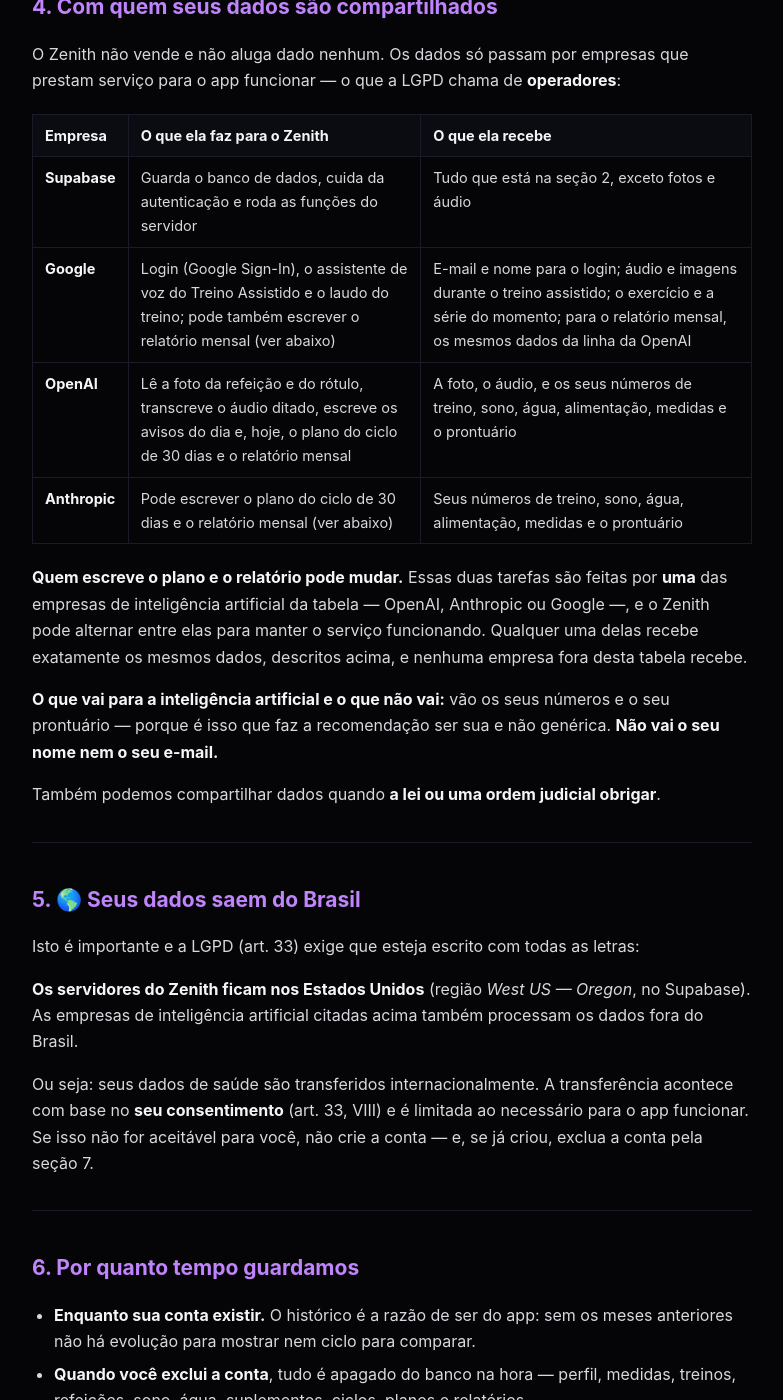
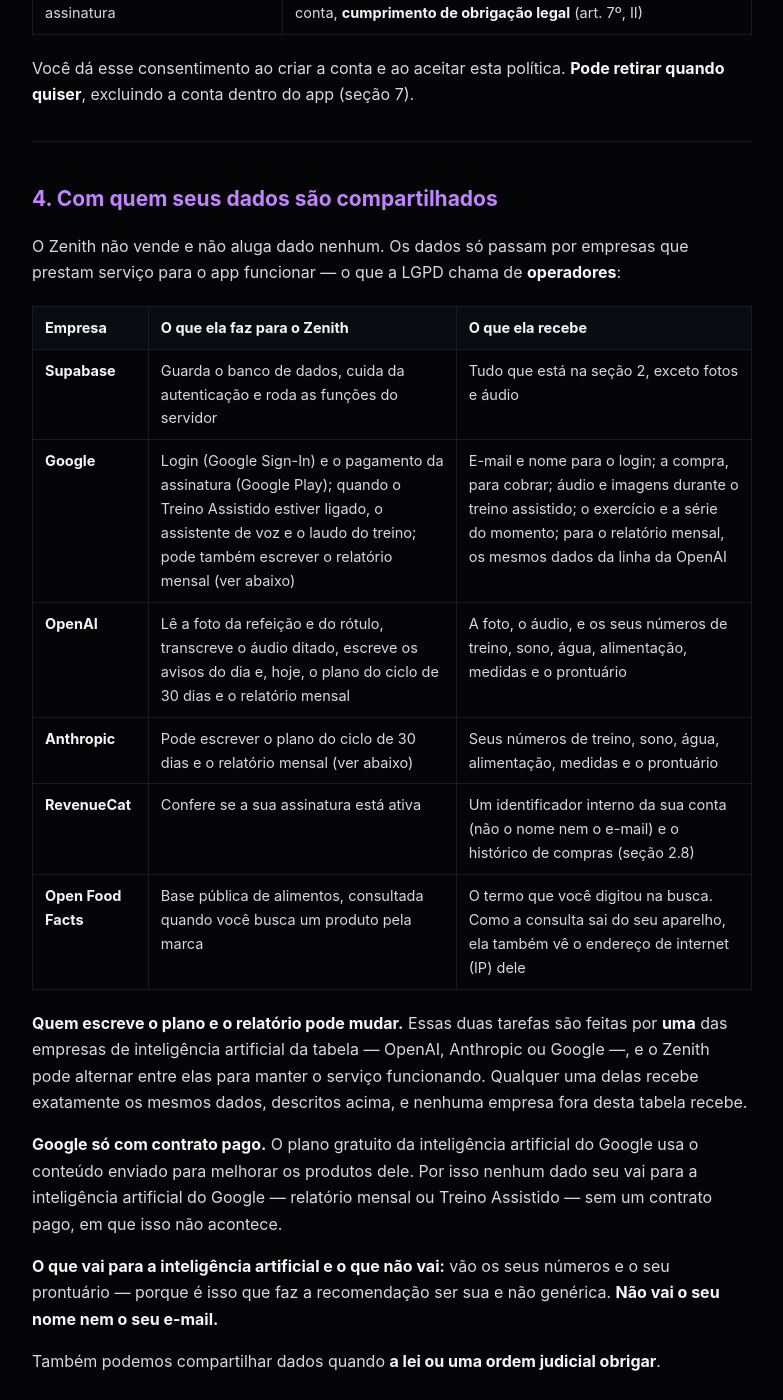
Before and after one commit to rogermarques7/zenith-legal, a Jekyll site: the page built from privacidade.md, in a window 1280 px wide and 1400 px high, scrolled down 3721 px. Shown: the whole window, without its empty margins (248-1031 px from the left). Built offline with Jekyll 4.4.1, drawn with Linux system fonts in a browser that asks for light colours; some of the changed text lies outside the part shown.

Commit message:
docs(legal): exclusao sem sobras, RevenueCat/Google Play/Open Food Facts, idade minima, sem backup (15/10/2026)
Co-Authored-By: Claude Opus 5.5 <noreply@anthropic.com>

```diff
--- a/privacidade.md
+++ b/privacidade.md
@@ -29,7 +29,7 @@ para quê.
 ## 2. O que o Zenith coleta
 
 Só existe uma forma de entrar no app: **sua conta Google**. O Zenith não cria
-senha, não pede senha e não guarda senha nenhuma.
+nem pede senha.
 
 ### 2.1 Dados da conta
 
@@ -115,7 +115,15 @@ repetições enquanto você treina.
   ligado àquela sessão de treino.
 - O recurso só liga quando você escolhe ligar, treino a treino.
 
-### 2.8 O que o Zenith NÃO coleta
+### 2.8 Assinatura Premium
+
+Quando você assina, o pagamento é feito pelo **Google Play** — o Zenith nunca
+vê o número do seu cartão nem outro dado de pagamento. O que o Zenith recebe é
+o **histórico de compras**: qual plano, quando, o valor, se renovou ou foi
+cancelado, e o número do pedido. Esse histórico passa pelo **RevenueCat**, a
+empresa que confere a assinatura para nós (seção 4).
+
+### 2.9 O que o Zenith NÃO coleta
 
 - **Não coletamos localização** — nem aproximada, nem precisa.
 - **Não acessamos contatos, agenda, fotos da galeria, SMS nem chamadas.**
@@ -146,6 +154,7 @@ qualquer decisão automatizada que produza efeito jurídico sobre você.
 |---|---|
 | Conta, perfil, uso do app | **Execução de contrato** (art. 7º, V) — sem eles não há app |
 | Dados de saúde, corpo, sono, prontuário, fotos e voz | **Consentimento específico e destacado** (art. 11, I) |
+| Histórico de compras da assinatura | **Execução de contrato** (art. 7º, V) e, depois da exclusão da conta, **cumprimento de obrigação legal** (art. 7º, II) |
 
 Você dá esse consentimento ao criar a conta e ao aceitar esta política. **Pode
 retirar quando quiser**, excluindo a conta dentro do app (seção 7).
@@ -160,15 +169,22 @@ prestam serviço para o app funcionar — o que a LGPD chama de **operadores**:
 | Empresa | O que ela faz para o Zenith | O que ela recebe |
 |---|---|---|
 | **Supabase** | Guarda o banco de dados, cuida da autenticação e roda as funções do servidor | Tudo que está na seção 2, exceto fotos e áudio |
-| **Google** | Login (Google Sign-In), o assistente de voz do Treino Assistido e o laudo do treino; pode também escrever o relatório mensal (ver abaixo) | E-mail e nome para o login; áudio e imagens durante o treino assistido; o exercício e a série do momento; para o relatório mensal, os mesmos dados da linha da OpenAI |
+| **Google** | Login (Google Sign-In) e o pagamento da assinatura (Google Play); quando o Treino Assistido estiver ligado, o assistente de voz e o laudo do treino; pode também escrever o relatório mensal (ver abaixo) | E-mail e nome para o login; a compra, para cobrar; áudio e imagens durante o treino assistido; o exercício e a série do momento; para o relatório mensal, os mesmos dados da linha da OpenAI |
 | **OpenAI** | Lê a foto da refeição e do rótulo, transcreve o áudio ditado, escreve os avisos do dia e, hoje, o plano do ciclo de 30 dias e o relatório mensal | A foto, o áudio, e os seus números de treino, sono, água, alimentação, medidas e o prontuário |
 | **Anthropic** | Pode escrever o plano do ciclo de 30 dias e o relatório mensal (ver abaixo) | Seus números de treino, sono, água, alimentação, medidas e o prontuário |
+| **RevenueCat** | Confere se a sua assinatura está ativa | Um identificador interno da sua conta (não o nome nem o e-mail) e o histórico de compras (seção 2.8) |
+| **Open Food Facts** | Base pública de alimentos, consultada quando você busca um produto pela marca | O termo que você digitou na busca. Como a consulta sai do seu aparelho, ela também vê o endereço de internet (IP) dele |
 
 **Quem escreve o plano e o relatório pode mudar.** Essas duas tarefas são feitas
 por **uma** das empresas de inteligência artificial da tabela — OpenAI,
 Anthropic ou Google —, e o Zenith pode alternar entre elas para manter o serviço
 funcionando. Qualquer uma delas recebe exatamente os mesmos dados, descritos
 acima, e nenhuma empresa fora desta tabela recebe.
+
+**Google só com contrato pago.** O plano gratuito da inteligência artificial do
+Google usa o conteúdo enviado para melhorar os produtos dele. Por isso nenhum
+dado seu vai para a inteligência artificial do Google — relatório mensal ou
+Treino Assistido — sem um contrato pago, em que isso não acontece.
 
 **O que vai para a inteligência artificial e o que não vai:** vão os seus
 números e o seu prontuário — porque é isso que faz a recomendação ser sua e não
@@ -201,6 +217,14 @@ você, não crie a conta — e, se já criou, exclua a conta pela seção 7.
 - **Quando você exclui a conta**, tudo é apagado do banco na hora — perfil,
   medidas, treinos, refeições, sono, água, suplementos, ciclos, planos e
   relatórios.
+- **A única exceção é o registro das compras da assinatura** (data, plano,
+  valor e número do pedido), que a lei manda guardar. Ele fica **sem ligação
+  com você**: o identificador da sua conta é apagado dele na exclusão. E
+  pedimos ao **RevenueCat** que apague o seu cadastro lá, automaticamente, em
+  até 24 horas.
+- **No seu aparelho:** ao sair da conta ou excluí-la, o app apaga o que guardava
+  sobre você no celular (preferências, avisos já vistos). Fica só o que é do
+  aparelho, como o som e o contador de passos.
 - **Cópias de segurança:** o plano de banco de dados que usamos hoje **não
   mantém cópias de segurança automáticas**. Na prática isso é bom para você:
   quando a conta é excluída, não sobra cópia sua guardada em lugar nenhum — a
@@ -240,8 +264,10 @@ dias.
   (HTTPS/TLS).
 - As chaves das empresas de inteligência artificial ficam **no servidor**, nunca
   dentro do aplicativo.
-- Não guardamos senha porque não existe senha: a identificação é a sua conta
-  Google.
+- O login é só pela sua conta Google: o app não cria nem pede senha.
+- O aplicativo não entra no backup automático do Android nem é copiado na
+  transferência para um celular novo: a sessão e as preferências ficam só no
+  aparelho em que você entrou.
 
 Nenhum sistema é 100% seguro. Se um dia acontecer um incidente que possa te
 causar risco ou dano relevante, **avisamos você e a ANPD**, como a lei manda
@@ -263,7 +289,8 @@ Termos de Uso.
 
 ## 10. Menores de idade
 
-O Zenith é destinado a pessoas com **16 anos ou mais**.
+O Zenith é destinado a pessoas com **16 anos ou mais**. O cadastro não é
+concluído com uma data de nascimento abaixo dessa idade.
 
 Se descobrirmos que uma conta pertence a alguém abaixo da idade mínima, ela é
 excluída.
```
Also changed, not shown: other parts of privacidade.md (+1 -1 lines), excluir-conta.md (+7 -1 lines).
